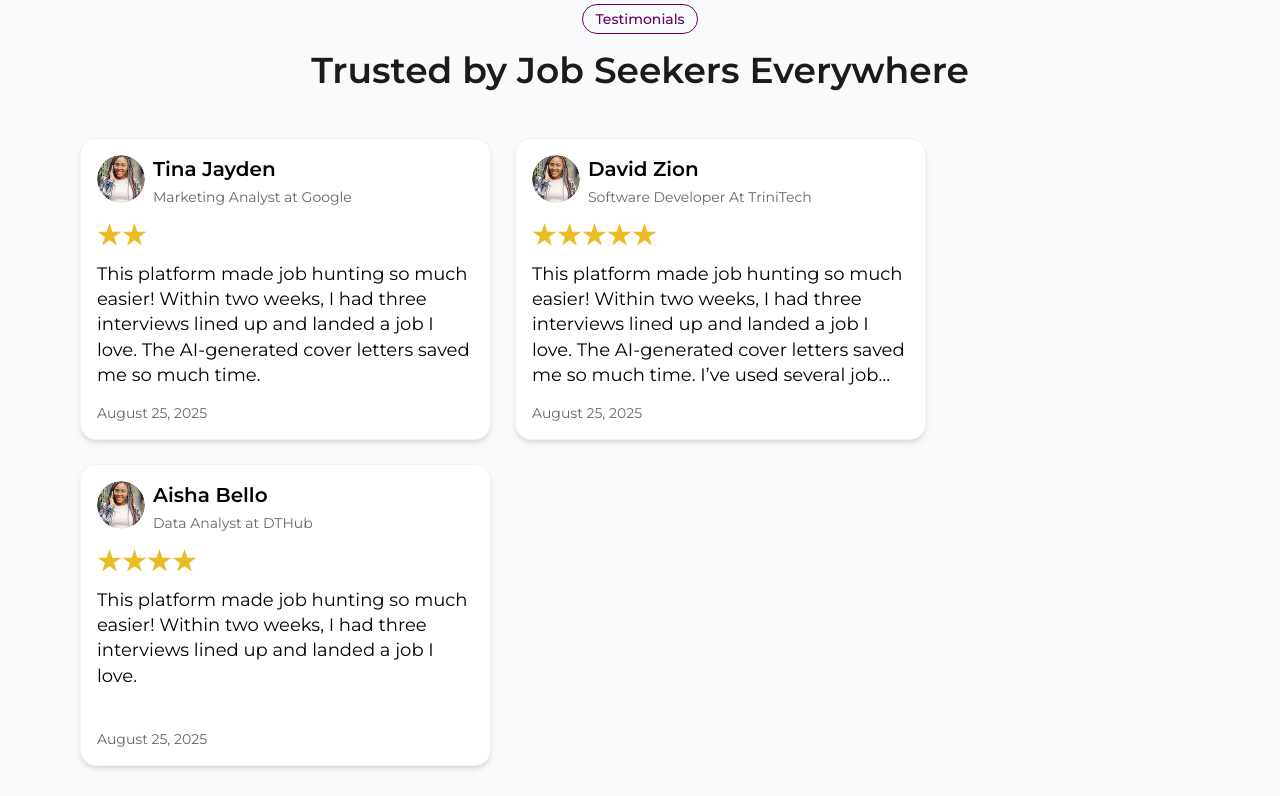
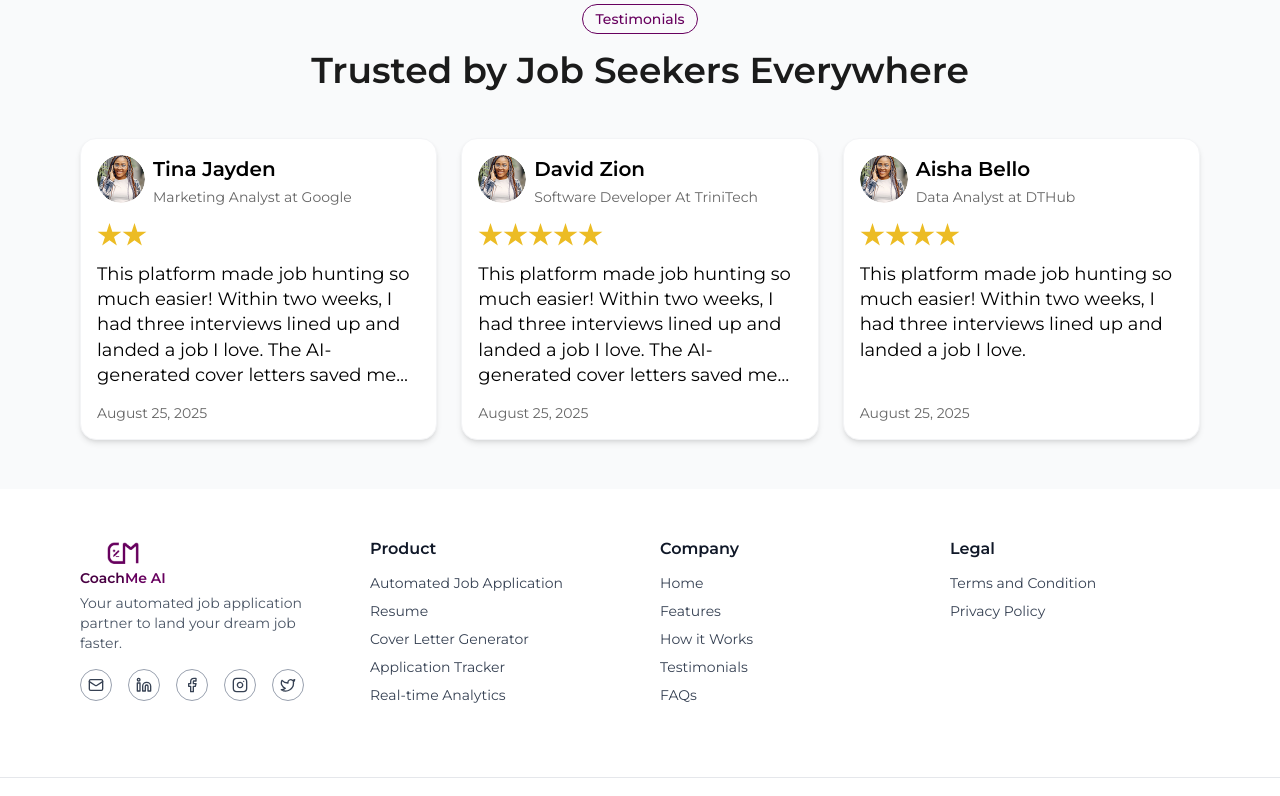
Before and after one commit to TheSkillGarage/coachme_ai, a React (Vite) app: page / in a window 1280 px wide. Shown: the part 1200-1996 px from the top of the page. Built offline with nearby package versions, Linux system fonts and the light colour scheme.

Commit message:
fixed testimonial card width

```diff
--- a/src/pages/landing/testimonials/index.tsx
+++ b/src/pages/landing/testimonials/index.tsx
@@ -51,7 +51,11 @@ const TestimonialBlock: React.FC<{ testimonial: Testimonial }> = ({
   testimonial,
 }) => {
   return (
-    <Card className="flex flex-col justify-between h-[299px] md:h-[302px]  min-w-[280px] max-w-[411px] box-border p-4">
+    <Card
+      className="flex flex-col justify-between h-[299px] md:h-[302px]
+               min-w-[280px] w-full xl:w-[411px] xl:flex-1
+               box-border p-4"
+    >
       <div>
         <div className="flex gap-2 mb-4">
           <Avatar size="lg" src={testimonial.avatarSrc} />
@@ -93,7 +97,7 @@ const TestimonialsSection: React.FC = () => {
         Trusted by Job Seekers Everywhere
       </h4>
 
-      <div className="flex flex-wrap lg:flex-row flex-1  gap-6">
+      <div className="flex flex-wrap lg:flex-row flex-1 gap-6">
         {testimonials.map((testimonial) => (
           <TestimonialBlock key={testimonial.id} testimonial={testimonial} />
         ))}
```
